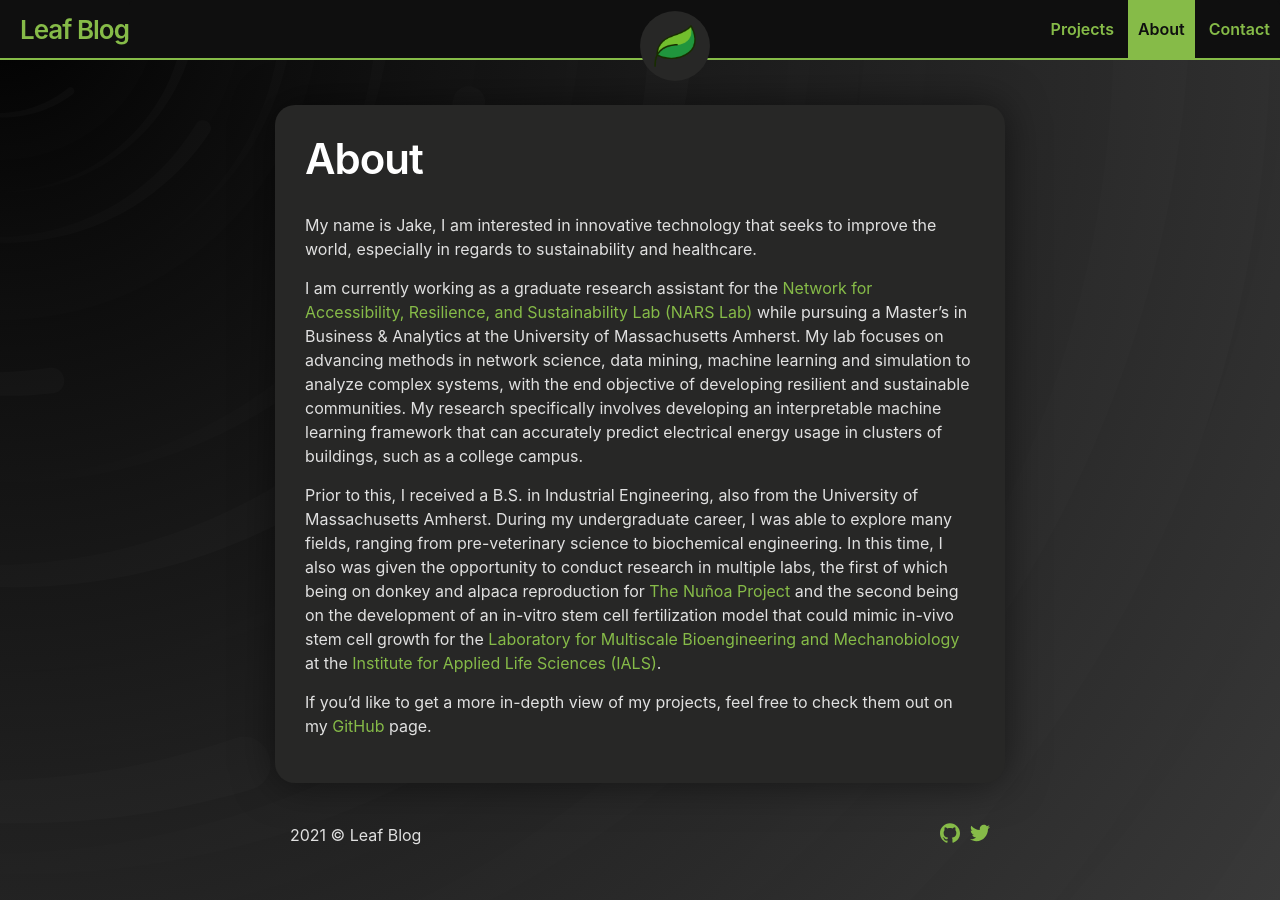
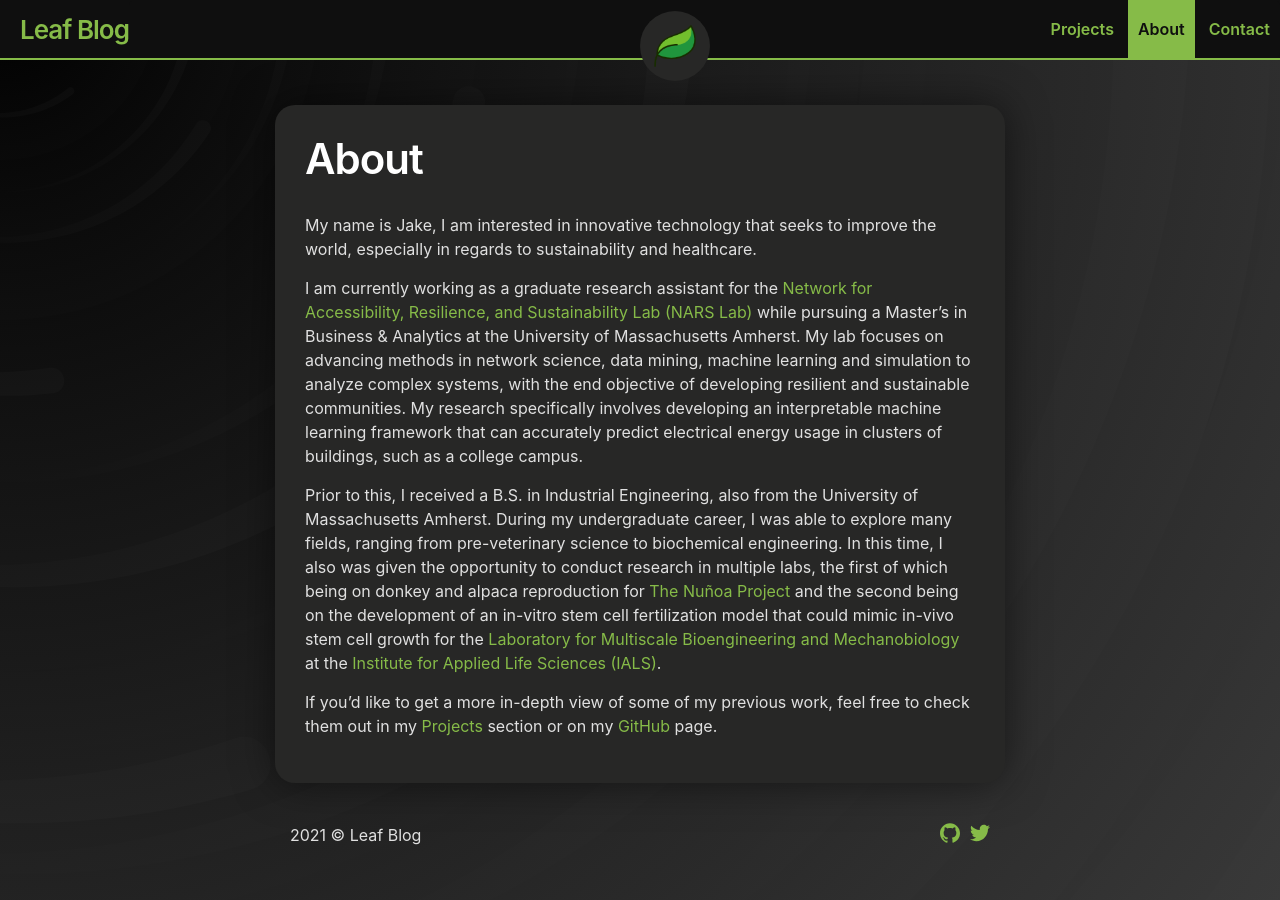
Before and after one commit to jhancock75/my-blog, a Jekyll site: the page built from about.md, in a window 1280 px wide. Built offline with Jekyll 4.4.1, drawn with Linux system fonts in a browser that asks for light colours.

Commit message:
Update about.md

```diff
--- a/about.md
+++ b/about.md
@@ -9,4 +9,4 @@ I am currently working as a graduate research assistant for the <a href="https:/
 
 Prior to this, I received a B.S. in Industrial Engineering, also from the University of Massachusetts Amherst. During my undergraduate career, I was able to explore many fields, ranging from pre-veterinary science to biochemical engineering. In this time, I also was given the opportunity to conduct research in multiple labs, the first of which being on  donkey and alpaca reproduction for <a href="https://www.nunoaproject.org/">The Nuñoa Project</a> and the second being on the development of an in-vitro stem cell fertilization model that could mimic in-vivo stem cell growth for the <a href="https://blogs.umass.edu/ybsun/">Laboratory for Multiscale Bioengineering and Mechanobiology</a> at the <a href="https://www.umass.edu/ials/">Institute for Applied Life Sciences (IALS)</a>.
 
-If you'd like to get a more in-depth view of my projects, feel free to check them out on my <a href="https://github.com/jhancock75">GitHub</a> page.
+If you'd like to get a more in-depth view of some of my previous work, feel free to check them out in my <a href="https://jhancock75.github.io/my-blog/1projects">Projects</a> section or on my <a href="https://github.com/jhancock75">GitHub</a> page.
```
